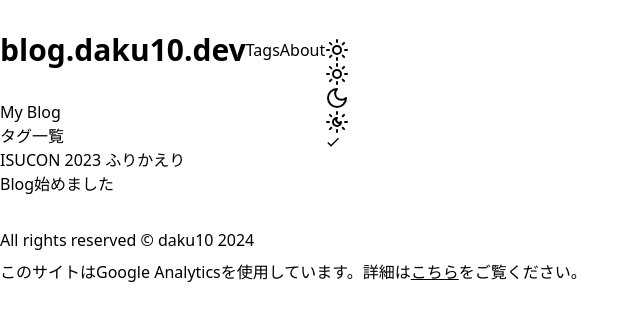
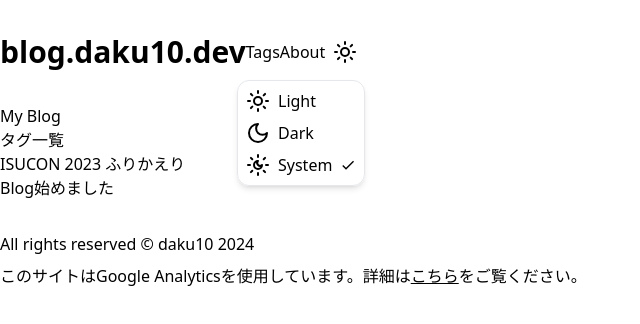
Before and after one commit to daku10/blog.daku10.dev, a Next.js app: page / in a window 1280 px wide. Both pictures are taken after a click on the button 337 px from the left and 50 px from the top of the page. Shown: the top 324 px of the page, without its empty margins (0-640 px from the left). Built offline with nearby package versions, Linux system fonts and the light colour scheme.

Commit message:
fix ThemeToggle

```diff
--- a/src/app/_components/ThemeToggleButton.tsx
+++ b/src/app/_components/ThemeToggleButton.tsx
@@ -2,7 +2,7 @@
 
 import { Icon } from "@/components/Icon";
 import { useTheme } from "next-themes";
-import { useEffect, useState } from "react";
+import { forwardRef, useEffect, useState } from "react";
 import * as DropdownMenu from "@radix-ui/react-dropdown-menu";
 
 export const ThemeToggleButton = () => {
@@ -14,44 +14,69 @@ export const ThemeToggleButton = () => {
   }, []);
 
   if (!mounted) {
-    return (
-      <>
-        <Icon type="sun" className="w-6 h-6 block dark:hidden" />
-        <Icon type="moon" className="w-6 h-6 hidden dark:block" />
-      </>
-    );
+    return <ThemeIconButton />;
   }
 
   return (
     <DropdownMenu.Root>
       <DropdownMenu.Trigger asChild>
-        <button>
-          <Icon type="sun" className="w-6 h-6 block dark:hidden" />
-          <Icon type="moon" className="w-6 h-6 hidden dark:block" />
-        </button>
+        <ThemeIconButton />
       </DropdownMenu.Trigger>
-      <DropdownMenu.Content>
-        <DropdownMenu.RadioGroup value={theme} onValueChange={setTheme}>
-          <DropdownMenu.RadioItem value="light">
-            <Icon type="sun" className="w-6 h-6" />
-            <DropdownMenu.DropdownMenuItemIndicator>
-              <Icon type="check" className="w-4 h-4" />
-            </DropdownMenu.DropdownMenuItemIndicator>
-          </DropdownMenu.RadioItem>
-          <DropdownMenu.RadioItem value="dark">
-            <Icon type="moon" className="w-6 h-6" />
-            <DropdownMenu.DropdownMenuItemIndicator>
-              <Icon type="check" className="w-4 h-4" />
-            </DropdownMenu.DropdownMenuItemIndicator>
-          </DropdownMenu.RadioItem>
-          <DropdownMenu.RadioItem value="system">
-            <Icon type="sun-moon" className="w-6 h-6" />
-            <DropdownMenu.DropdownMenuItemIndicator>
-              <Icon type="check" className="w-4 h-4" />
-            </DropdownMenu.DropdownMenuItemIndicator>
-          </DropdownMenu.RadioItem>
+      <DropdownMenu.Content
+        align="end"
+        hideWhenDetached
+        className="mt-2 p-2 border rounded-xl shadow-md"
+      >
+        <DropdownMenu.RadioGroup
+          value={theme}
+          onValueChange={setTheme}
+          className="flex flex-col gap-2"
+        >
+          <RadioItem value="light" />
+          <RadioItem value="dark" />
+          <RadioItem value="system" />
         </DropdownMenu.RadioGroup>
       </DropdownMenu.Content>
     </DropdownMenu.Root>
   );
 };
+
+const ThemeIconButton = forwardRef<HTMLButtonElement>((props, ref) => {
+  return (
+    <button
+      {...props}
+      ref={ref}
+      className="p-2 outline-none focus-visible:ring-2 rounded-md hover:bg-accent hover:text-accent-foreground"
+    >
+      <Icon type="sun" className="w-6 h-6 block dark:hidden" />
+      <Icon type="moon" className="w-6 h-6 hidden dark:block" />
+    </button>
+  );
+});
+ThemeIconButton.displayName = "ThemeIconButton";
+
+type RadioItemProps = {
+  value: "light" | "dark" | "system";
+};
+
+const RadioItem = ({ value }: RadioItemProps) => {
+  const type =
+    value === "light" ? "sun" : value === "dark" ? "moon" : "sun-moon";
+  const label =
+    value === "light" ? "Light" : value === "dark" ? "Dark" : "System";
+
+  return (
+    <DropdownMenu.RadioItem
+      value={value}
+      className="cursor-pointer select-none outline-none rounded-md transition-colors focus:bg-accent focus:text-accent-foreground"
+    >
+      <div className="flex items-center">
+        <Icon type={type} className="w-6 h-6" />
+        <span className="ml-2">{label}</span>
+        <DropdownMenu.DropdownMenuItemIndicator>
+          <Icon type="check" className="ml-2 w-4 h-4" />
+        </DropdownMenu.DropdownMenuItemIndicator>
+      </div>
+    </DropdownMenu.RadioItem>
+  );
+};
--- a/src/app/globals.css
+++ b/src/app/globals.css
@@ -1,3 +1,15 @@
 @tailwind base;
 @tailwind components;
 @tailwind utilities;
+
+@layer base {
+    :root {
+        --accent: 210 40% 96.1%;
+        --accent-foreground: 222.2 47.4% 11.2%;
+    }
+
+    .dark {
+        --accent: 217.2 32.6% 17.5%;
+        --accent-foreground: 210 40% 98%;
+    }
+}
--- a/tailwind.config.ts
+++ b/tailwind.config.ts
@@ -8,10 +8,11 @@ const config: Config = {
   ],
   theme: {
     extend: {
-      backgroundImage: {
-        "gradient-radial": "radial-gradient(var(--tw-gradient-stops))",
-        "gradient-conic":
-          "conic-gradient(from 180deg at 50% 50%, var(--tw-gradient-stops))",
+      colors: {
+        accent: {
+          DEFAULT: "hsl(var(--accent))",
+          foreground: "hsl(var(--accent-foreground))",
+        },
       },
     },
   },
```
